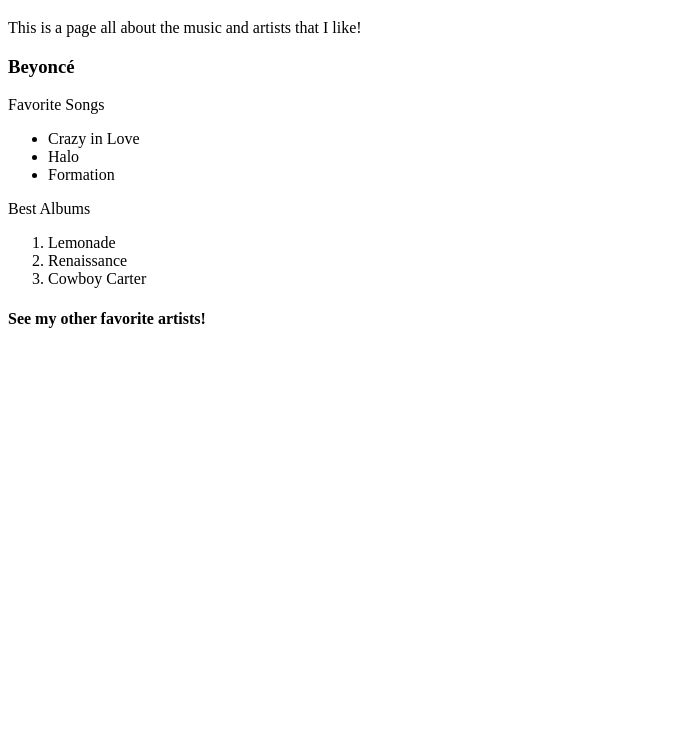
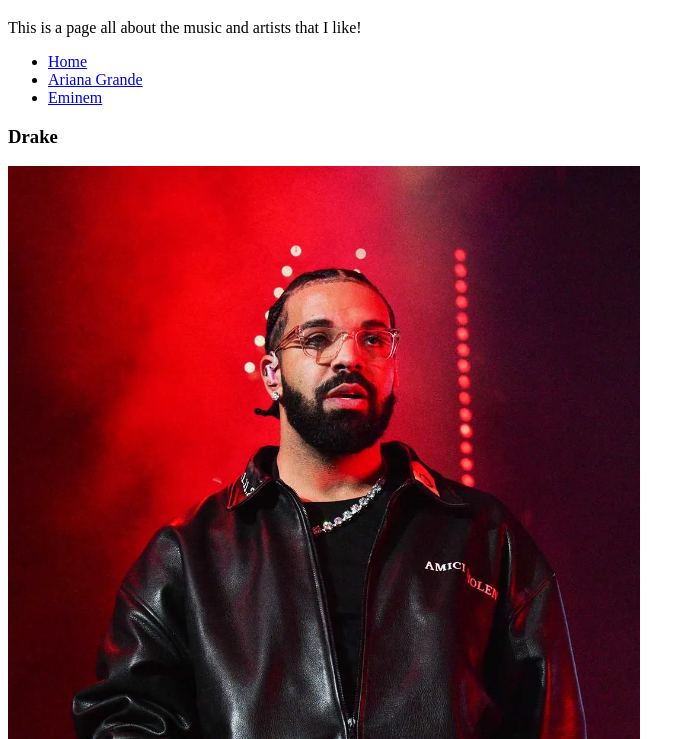
Before and after one commit to Avaaland/html-practice, a plain HTML site: page index.html in a window 1280 px wide. Shown: the part 61-800 px from the top of the page, without its empty margins (0-695 px from the left). Drawn offline with Linux system fonts and the light colour scheme.

Commit message:
My Music Page Finished

```diff
--- a/index.html
+++ b/index.html
@@ -6,22 +6,39 @@
   <body>
     <h1>My Music Page</h1>
     <p>This is a page all about the music and artists that I like!</p>
+    <nav aria-label="Primary">
+  <ul>
+    <li><a href="./index.html" aria-current="page">Home</a></li>
+    <li><a href="./Ariana.html">Ariana Grande</a></li>
+    <li><a href="./Eminem.html">Eminem</a></li>
+  </ul>
+</nav>
 
-    <h3>Beyoncé</h3>
+    <h3>Drake</h3>
+    <img
+        src="./img/drake.jpg"
+        alt=" An image of Drake on stage"
+        width="50%"
+    >
+    <p>Learn more about <a href="https://en.wikipedia.org/wiki/Drake_(musician)">Drake</a> here!</p>
     <p>Favorite Songs</p>
     <ul>
-      <li>Crazy in Love</li>
-      <li>Halo</li>
-      <li>Formation</li>
+      <li>Race My Mind</li>
+      <li>9</li>
+      <li>Virginia Beach</li>
     </ul>
 
     <p>Best Albums</p>
     <ol>
-      <li>Lemonade</li>
-      <li>Renaissance</li>
-      <li>Cowboy Carter</li>
+      <li>Certified Lover Boy</li>
+      <li>For All The Dogs</li>
+      <li>Scorpion</li>
     </ol>
 
     <h4>See my other favorite artists!</h4>
+    <ul>
+        <li><a href="Ariana.html">Ariana Grande</a> </li>
+        <li><a href="Eminem.html">Eminem</a></li>
+    </ul>
   </body>
 </html>
```
Also changed, not shown: Ariana.html (+10 -0 lines), Eminem.html (+10 -0 lines), img/drake.jpg (added), 1 other file.
